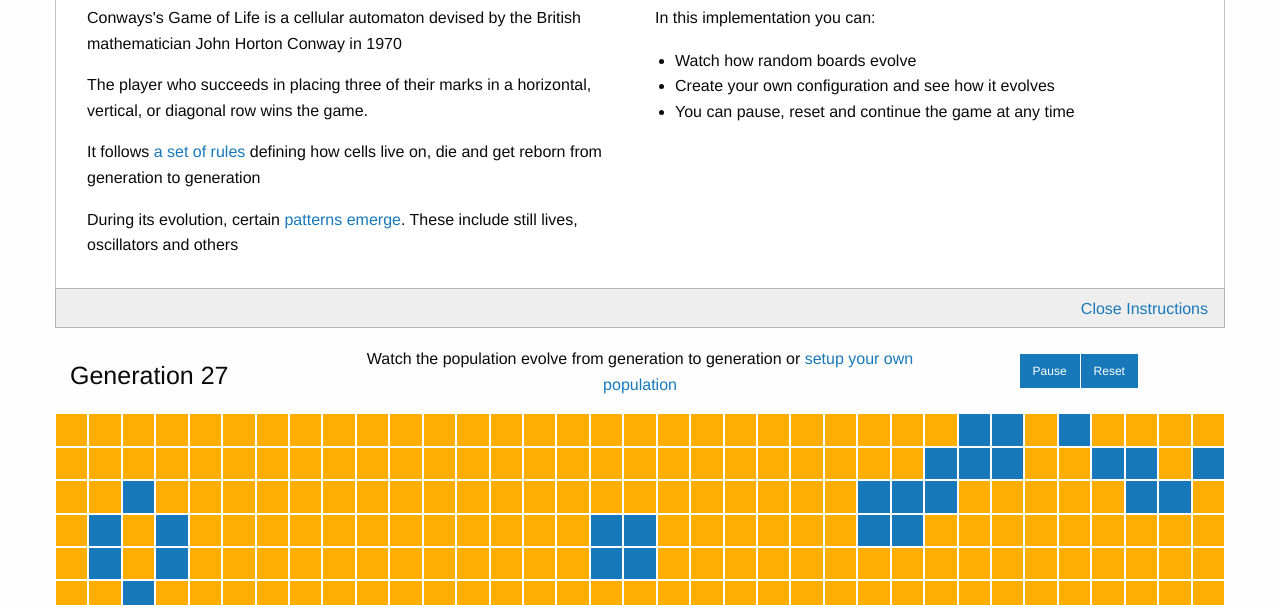
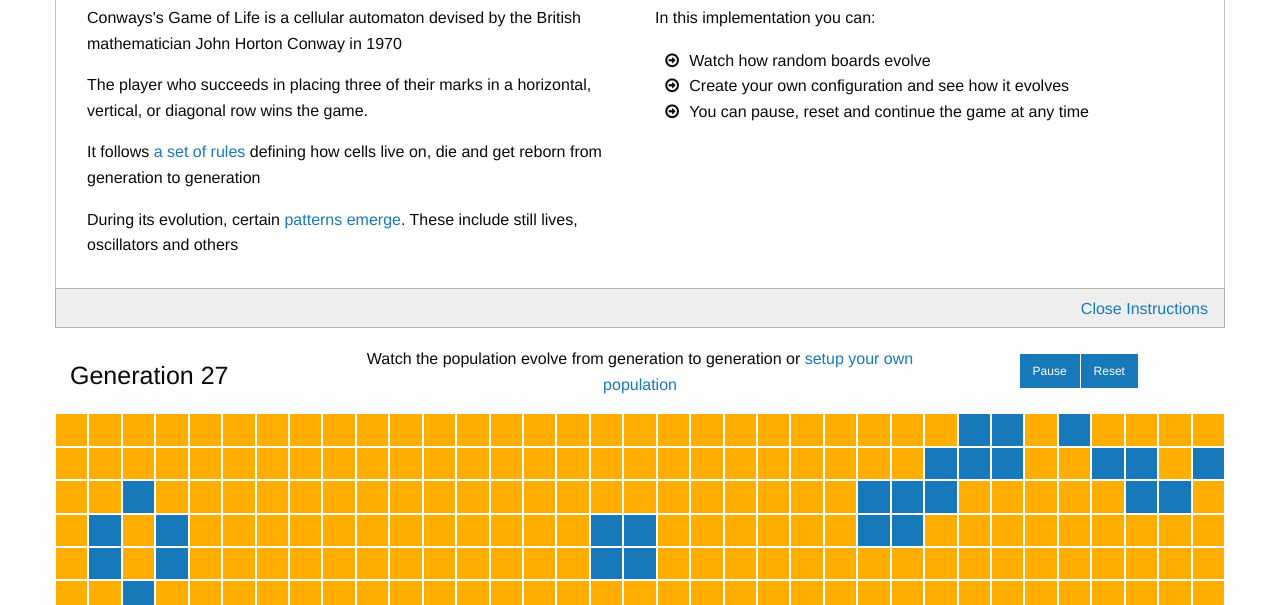
Before and after one commit to relwiwa/fcc-life, a React app: page / in a window 1280 px wide. Both pictures are taken after a click on the element 685 px from the left and 33 px from the top of the page. Shown: the part 195-800 px from the top of the page. Built offline with nearby package versions, Linux system fonts and the light colour scheme.

Commit message:
Add Font Awesome icon as list style image
Overwrite Font Awesome style of these icons globally in gobal-style.scss

```diff
--- a/src/components/life-instructions/life-instructions-data.js
+++ b/src/components/life-instructions/life-instructions-data.js
@@ -1,6 +1,12 @@
 const instructionsData = [
   {
-    title: "About"
+    title: "About",
+    featureList: [
+      'Watch how random boards evolve',
+      'Create your own configuration and see how it evolves',
+      /*<li>Manipulation is possible by clicking on the cell you want to add or remove from the board</li>*/
+      'You can pause, ' + /*manipulate, */ 'reset and continue the game at any time',
+    ]
   }, {
     title: "Rules",
     boardSpecs: {
--- a/src/components/life-instructions/life-instructions.js
+++ b/src/components/life-instructions/life-instructions.js
@@ -62,11 +62,8 @@ class LifeInstructions extends Component {
               </div>
               <div className="cell medium-6">
                 <p>In this implementation you can:</p>
-                <ul>
-                  <li>Watch how random boards evolve</li>
-                  <li>Create your own configuration and see how it evolves</li>
-                  {/*<li>Manipulation is possible by clicking on the cell you want to add or remove from the board</li>*/}
-                  <li>You can pause, {/*manipulate, */}reset and continue the game at any time</li>
+                <ul className="fa-ul">
+                  {instructionsData[0].featureList.map((item, index) => <li><i className="fa-li fa fa-arrow-circle-o-right"></i> {item}</li>)}
                 </ul>
               </div>
             </div>
--- a/src/global-styles.scss
+++ b/src/global-styles.scss
@@ -9,3 +9,12 @@
 @include foundation-typography;
 @include foundation-visibility-classes;
 @include foundation-xy-grid-classes;
+
+
+/* Font Awesome Global Styles */
+
+.fa-ul {
+  .fa-li {
+    padding-top:2px;
+  }
+}
```
